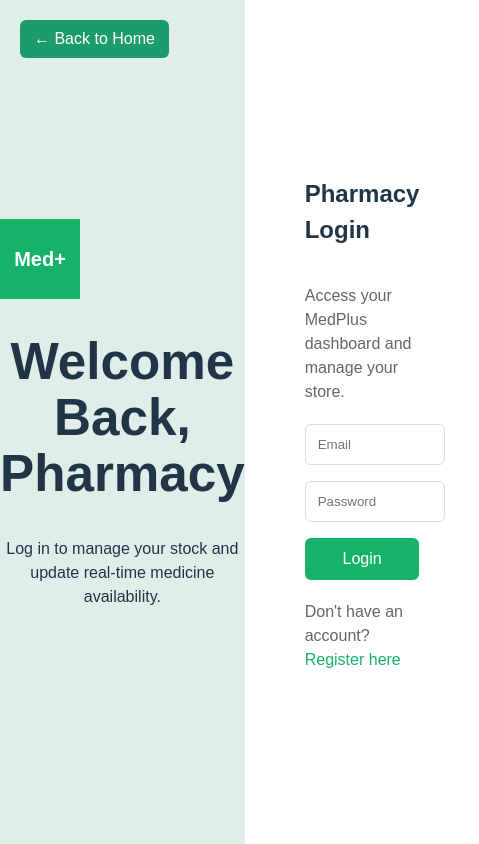
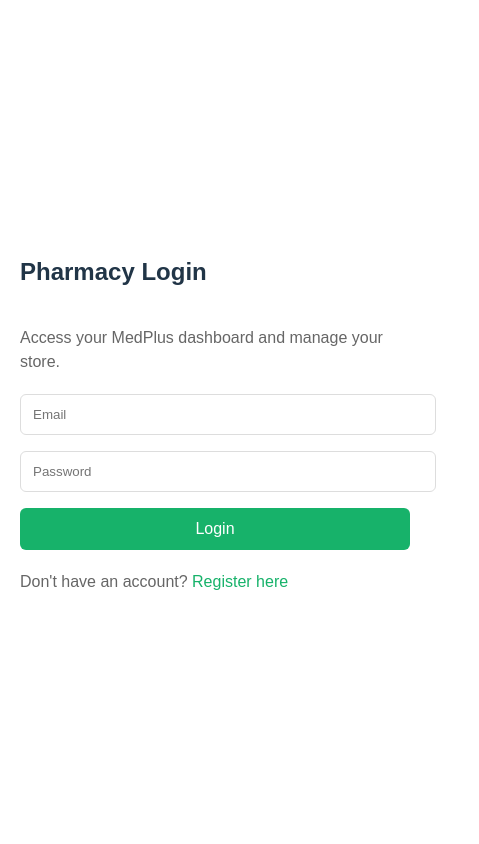
Before and after one commit to shahaddelta1-1955/medplus, a React (Vite) app: page /login in a window 390 px wide. Shown: the whole page, 479 px wide, since content can reach past the window. Built offline with nearby package versions, Linux system fonts and the light colour scheme; no server answers.

Commit message:
Update Login.css

```diff
--- a/src/pages/Login.css
+++ b/src/pages/Login.css
@@ -96,16 +96,16 @@
 /* 📱 Mobile View */
 @media (max-width: 768px) {
 
-  .login-container {
+  .pharmacy-login-container {
     flex-direction: column;
     height: auto;
   }
 
-  .login-left {
-    display: none;   /* hide the image side */
+  .left-panel {
+    display: none; /* hide welcome side on mobile */
   }
 
-  .login-right {
+  .right-panel {
     width: 100%;
     padding: 20px;
   }
```
